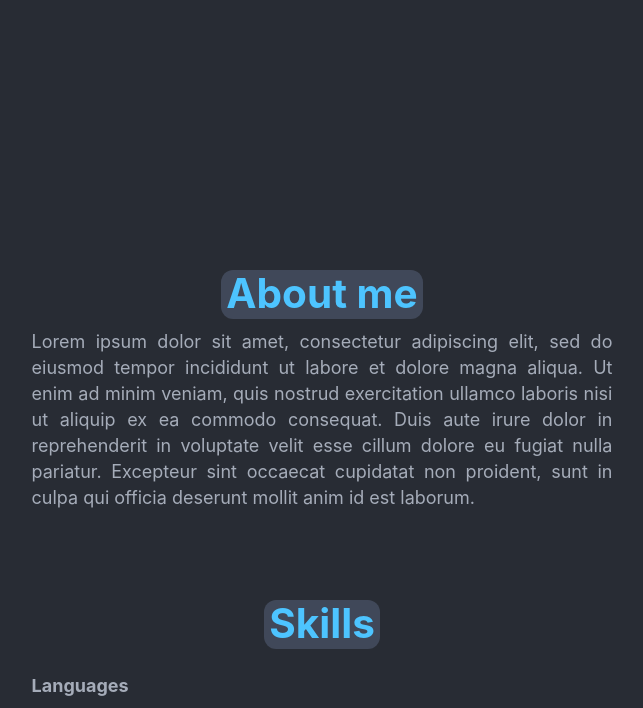
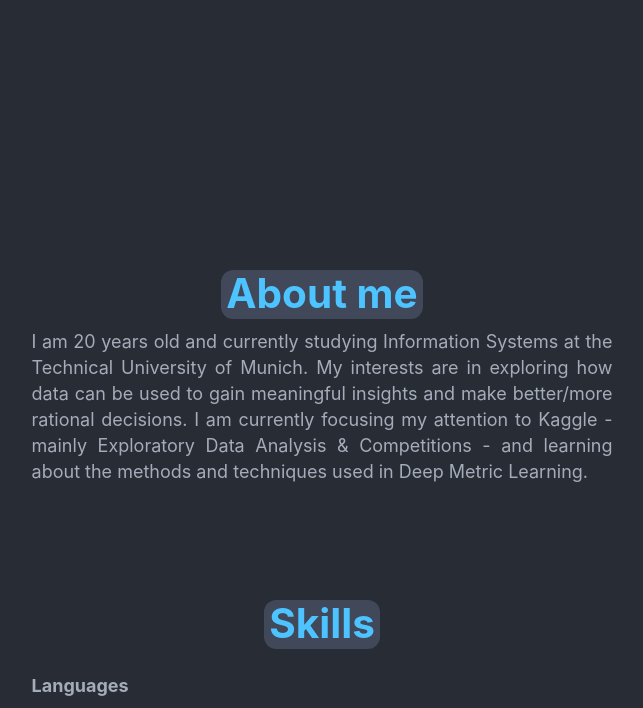
Before and after one commit to itsmeyaw/danielkorth.io, a Gatsby site: page / in a window 1280 px wide. Shown: the part 484-1192 px from the top of the page, without its empty margins (318-961 px from the left). Built offline with nearby package versions, Linux system fonts and the light colour scheme; Gatsby itself is replaced by a stand-in of ours; a small style sheet from the web is missing.

Commit message:
'added about me text'

```diff
--- a/src/components/about.js
+++ b/src/components/about.js
@@ -27,7 +27,7 @@
     <AboutSection>
         <AboutHeader>About me</AboutHeader>
         <About>
-            Lorem ipsum dolor sit amet, consectetur adipiscing elit, sed do eiusmod tempor incididunt ut labore et dolore magna aliqua. Ut enim ad minim veniam, quis nostrud exercitation ullamco laboris nisi ut aliquip ex ea commodo consequat. Duis aute irure dolor in reprehenderit in voluptate velit esse cillum dolore eu fugiat nulla pariatur. Excepteur sint occaecat cupidatat non proident, sunt in culpa qui officia deserunt mollit anim id est laborum.
+            I am 20 years old and currently studying Information Systems at the Technical University of Munich. My interests are in exploring how data can be used to gain meaningful insights and make better/more rational decisions. I am currently focusing my attention to Kaggle - mainly Exploratory Data Analysis & Competitions - and learning about the methods and techniques used in Deep Metric Learning.
         </About>
     </AboutSection>
 )
```
